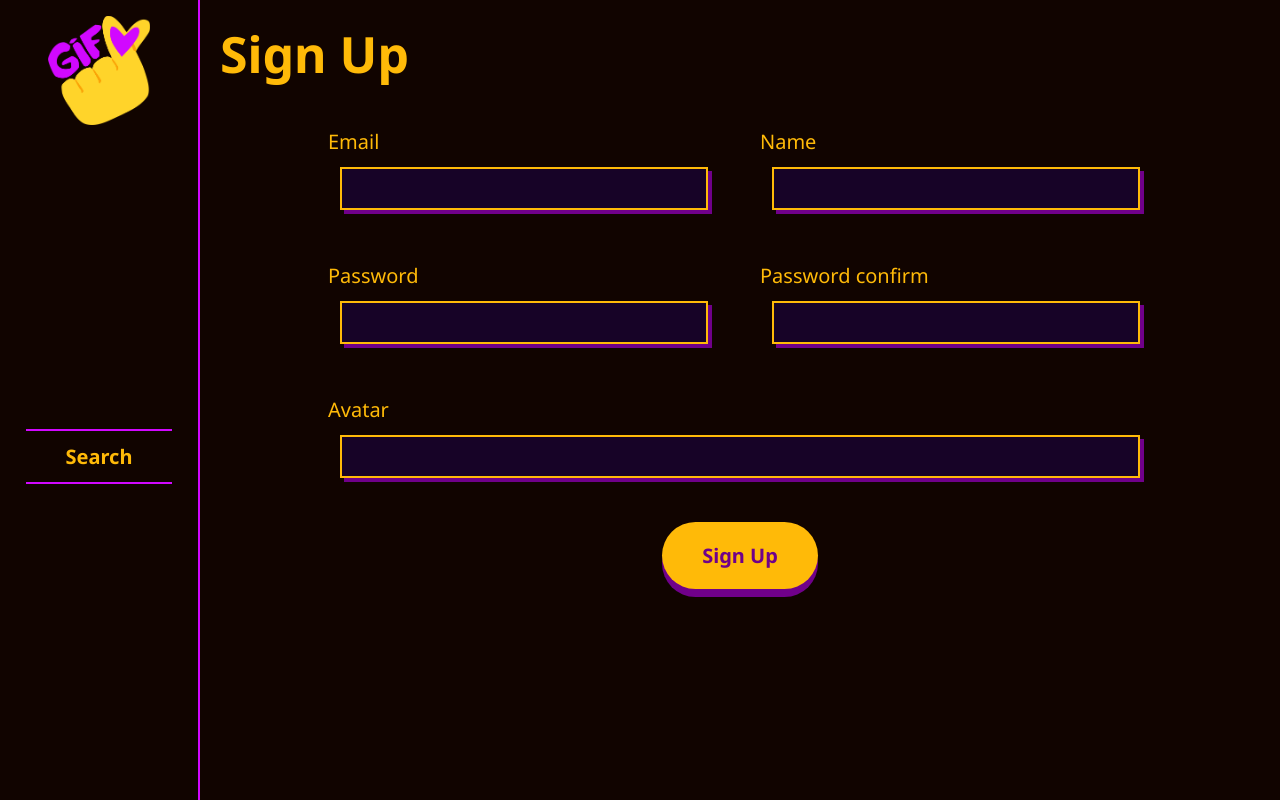
After one commit to Elo-LH/GIFL, a PHP site: template templates/sign-up.html.twig in a window 1280 px wide. The commit adds this page. Run offline with PHP 8.4, Linux system fonts and the light colour scheme; the template is opened without the code that fills it, so the values that code supplies are empty; some libraries are stand-ins or nearby versions; some web fonts are replaced.

Commit message:
💄 sign up style

```diff
--- a/assets/styles/css/style.css
+++ b/assets/styles/css/style.css
@@ -48,6 +48,20 @@ TITLES
 BUTTONS
 ========================================================================== */
 button {
+  border: none;
+  font-family: "Noto Sans", sans-serif;
+  font-weight: bold;
+  padding: 1em 2em;
+  border-radius: 2em;
+  box-shadow: 0 0.4em #70008A;
+  text-transform: capitalize;
+  margin: 0.6em;
+  font-size: clamp(1.6rem, 3vw, 3rem);
+}
+
+.link-button {
+  display: block;
+  text-decoration: none;
   border: none;
   font-family: "Noto Sans", sans-serif;
   font-weight: bold;
@@ -395,4 +409,57 @@ PUBLIC GIF PAGE
   flex-wrap: nowrap;
 }
 
+/* ==========================================================================
+REGISTER AND LOGIN PAGE
+========================================================================== */
+.form-input {
+  border: 2px solid #FFBA08;
+  background-color: #170327;
+  margin: 0.6em;
+  padding: 0.4em 0.8em;
+  font-size: clamp(1.4rem, 3vw, 2rem);
+  color: #FFF1CD;
+  flex-grow: 1;
+  box-shadow: 0.2em 0.2em #70008A;
+}
+@media screen and (max-width: 900px) {
+  .form-input {
+    margin: 0.2em;
+    padding: 0.4em 0.8em;
+  }
+}
+
+.form-label {
+  color: #FFBA08;
+  font-size: clamp(1.4rem, 3vw, 2rem);
+  display: block;
+}
+
+.sign-form-input-wrapper {
+  display: flex;
+  flex-direction: column;
+  width: 50%;
+  padding: 2rem;
+}
+.sign-form-input-wrapper .avatar {
+  width: 100%;
+}
+@media screen and (max-width: 900px) {
+  .sign-form-input-wrapper {
+    width: 100%;
+    padding: 1rem;
+  }
+}
+
+.avatar {
+  width: 100%;
+}
+
+.sign-form {
+  display: flex;
+  flex-wrap: wrap;
+  padding-inline: 10%;
+  justify-content: center;
+}
+
 /*# sourceMappingURL=style.css.map */
--- a/assets/styles/sass/style.scss
+++ b/assets/styles/sass/style.scss
@@ -52,6 +52,19 @@ BUTTONS
 ========================================================================== */
 
 button{
+  border: none;
+  font-family: 'Noto Sans', sans-serif;
+  font-weight: bold;
+  padding: 1em 2em;
+  border-radius: 2em;
+box-shadow: 0 0.4em  $aubergine;
+text-transform: capitalize;
+margin: 0.6em;
+font-size: clamp(1.6rem, 3vw, 3rem);
+}
+.link-button{
+  display: block;
+  text-decoration: none;
   border: none;
   font-family: 'Noto Sans', sans-serif;
   font-weight: bold;
@@ -366,3 +379,51 @@ PUBLIC GIF PAGE
   display: flex;
   flex-wrap: nowrap;
 }
+
+
+/* ==========================================================================
+REGISTER AND LOGIN PAGE
+========================================================================== */
+
+.form-input{
+  border: 2px solid $yellow;
+  background-color: $darkPurple;
+  margin: 0.6em;
+  padding: 0.4em 0.8em;
+font-size: clamp(1.4rem, 3vw, 2rem);
+color: $white;
+flex-grow: 1;
+box-shadow: 0.2em 0.2em  $aubergine;
+@media screen and (max-width: 900px) {
+ margin : 0.2em;
+ padding: 0.4em 0.8em;
+}
+}
+.form-label{
+  color: $yellow;
+  font-size: clamp(1.4rem, 3vw, 2rem);
+  display: block;
+}
+.sign-form-input-wrapper{
+  display: flex;
+  flex-direction: column;
+  width: 50%;
+padding: 2rem;
+  .avatar{
+    width: 100%;
+  }
+  @media screen and (max-width: 900px) {
+    width: 100%;
+    padding: 1rem;
+   }
+}
+.avatar{
+  width: 100%;
+}
+.sign-form{
+  display: flex;
+  flex-wrap: wrap;
+  padding-inline: 10%;
+  justify-content: center;
+
+}
--- a/templates/home.html.twig
+++ b/templates/home.html.twig
@@ -17,8 +17,8 @@
 		<h1 class="h1-home-page">Animate your life</h1>
 		<div class="home-page-bottom-wrapper">
 			<div class="buttons-wrapper">
-				<button class="yellow-button">Join GIFL</button>
-				<button class="pink-button">Login</button>
+				<a href="index.php?route=sign-up" class="yellow-button link-button">Join GIFL</a>
+				<a href="index.php?route=sign-in" class="pink-button link-button">Login</a>
 			</div>
 			<div class="gifs-display-wrapper">
 				<div class="gifs-display-column">
--- /dev/null
+++ b/templates/sign-up.html.twig
@@ -0,0 +1,46 @@
+{% extends "layout.html.twig" %}
+
+{% block header %}
+	<header class="page-header">
+		<nav class="page-header-nav">
+			<a href="index.php"><img class="logo-GIFL" src="../assets/images/logoGIFL.png" alt="GIFL Home page"></a>
+			<div class="links-wrapper">
+				<a class="middle-link" href="index.php?route=search">Search</a>
+			</div>
+		</nav>
+	</header>
+{% endblock %}
+
+
+{% block main %}
+	<main>
+		<h1 class="h1-regular">Sign Up</h1>
+		<form class="sign-form" action="index.php?route=check-sign-up" method="post">
+			<div class="sign-form-input-wrapper">
+				<label class="form-label" for="email">Email</label>
+				<input class="form-input" type="email" name="email" id="email" required>
+			</div>
+			<div class="sign-form-input-wrapper">
+
+				<label class="form-label" for="name">Name</label>
+				<input class="form-input" type="text" name="name" id="name" required>
+			</div>
+			<div class="sign-form-input-wrapper">
+
+				<label class="form-label" for="password">Password</label>
+				<input class="form-input" type="password" name="password" id="password" required>
+			</div>
+			<div class="sign-form-input-wrapper">
+
+				<label class="form-label" for="password">Password confirm</label>
+				<input class="form-input" type="password" name="password" id="password" required>
+			</div>
+			<div class="sign-form-input-wrapper avatar">
+
+				<label class="form-label" for="avatar">Avatar</label>
+				<input class="form-input" type="avatar" name="avatar" id="avatar">
+			</div>
+			<button class="yellow-button small-button" type="submit">Sign Up</button>
+		</form>
+	</main>
+{% endblock %}
```
Also changed, not shown: controllers/AuthController.php (+0 -8 lines), services/Router.php (+10 -0 lines), templates/sign-in.html.twig (added, +19 -0 lines), templates/sign-out.html.twig (added, +19 -0 lines), templates/welcome.html.twig (added, +19 -0 lines), 1 other file.
